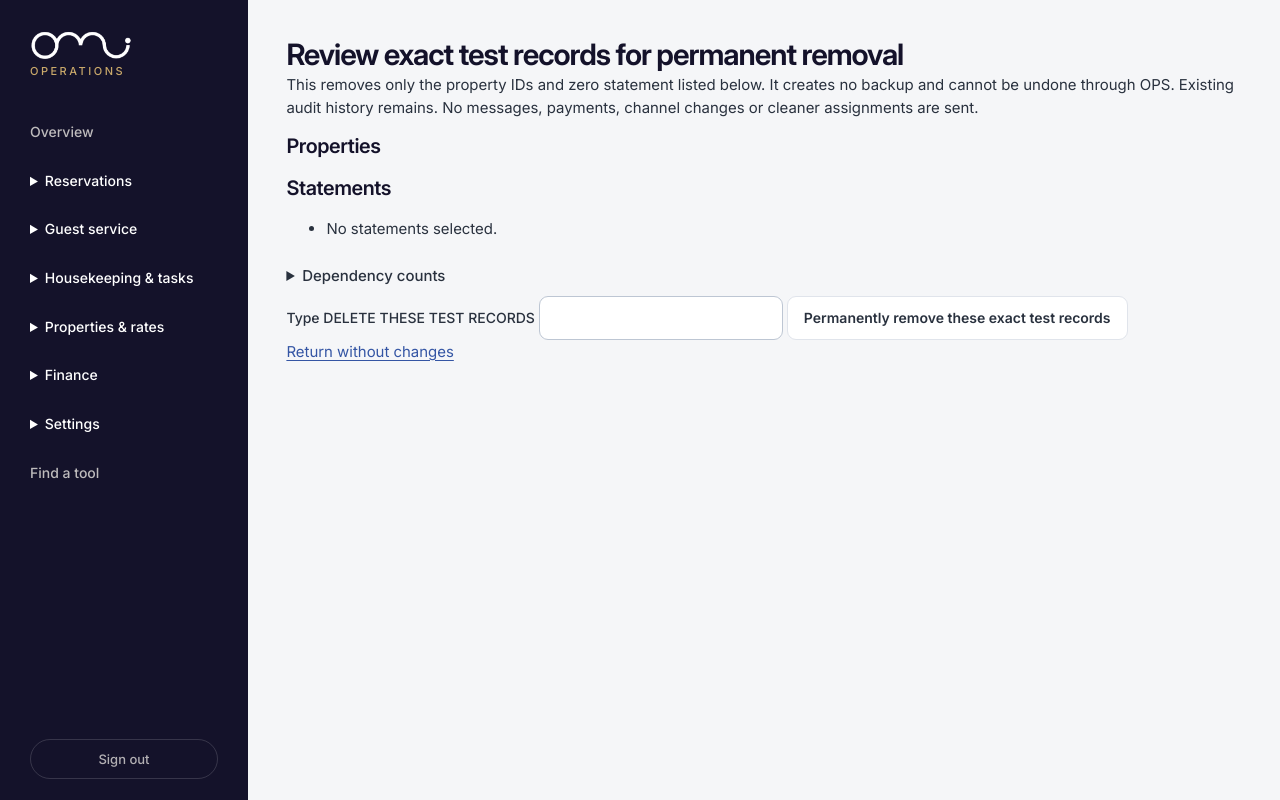
After one commit to Oceanorealty/omi-holiday-ops, a Python web app: template app/templates/property_cleanup.html in a window 1280 px wide. The commit adds this page. Run offline with Jinja, Linux system fonts and the light colour scheme; the template is opened without the code that fills it, so the values that code supplies are empty.

Commit message:
Use normal property workflows and remove obsolete trial entry

```diff
--- a/app/templates/base.html
+++ b/app/templates/base.html
@@ -17,7 +17,6 @@
     {% from '_navigation.html' import groups, selected %}
     <nav id="primary-navigation" class="primary-nav" aria-label="Main navigation">
       <a href="/operations" class="{{ selected(request.url.path, '/operations') if request.url.path == '/operations' else '' }}">Overview</a>
-      <a href="/operations/internal-test" class="{{ 'active' if request.url.path.startswith('/operations/internal-test') else '' }}">Internal test · 真实房源空转</a>
       {% for label, links in groups %}
       {% set state = namespace(active=false) %}{% for href, title, description in links %}{% if selected(request.url.path, href)|trim %}{% set state.active = true %}{% endif %}{% endfor %}
       <details class="nav-group{% if state.active %} current-group{% endif %}"{% if state.active %} open{% endif %}>
--- a/app/templates/operations.html
+++ b/app/templates/operations.html
@@ -1,8 +1,6 @@
 {% extends "base.html" %}
 {% block title %}Operations overview — Omi Holiday{% endblock %}
 {% block content %}
-<section class="card" aria-label="Internal property test workspace"><h2>真实房源 · 内部空转测试</h2><p>{{ internal_trial_source_count }} 个真实平台 listing 来源资料；实体公寓与单元号仍待核对。模拟订单、清洁和任务不进入正式业务流程。</p><p><a class="btn" href="/operations/internal-test">打开真实房源卡片并开始空转</a></p>
-{% if internal_trial_property_cards %}<ul>{% for card in internal_trial_property_cards %}<li><a href="/operations/internal-test?q={{ card.payload.source_id|urlencode }}">{{ card.payload.title }}</a> · {{ card.payload.suburb or '地区未提供' }}</li>{% endfor %}</ul>{% endif %}</section>
 <div class="page-head"><h1>Operations overview</h1><p class="muted">Resolve gaps before they affect a guest or an owner.</p></div>
 <nav class="quick-actions" aria-label="Common actions">
 <a class="quick-action" href="/operations/calendar"><strong>Open calendar</strong><span>Check dates and availability</span></a>
--- /dev/null
+++ b/app/templates/property_cleanup.html
@@ -0,0 +1,16 @@
+{% extends 'base.html' %}
+{% block title %}Review fixture removal — Omi Holiday{% endblock %}
+{% block content %}
+<h1>Review exact test records for permanent removal</h1>
+<p>This removes only the property IDs and zero statement listed below. It creates no backup and cannot be undone through OPS. Existing audit history remains. No messages, payments, channel changes or cleaner assignments are sent.</p>
+<h2>Properties</h2><ul>{% for p in report.properties %}<li>#{{ p.id }} · {{ p.name }} · {{ 'Published' if p.published else 'Unpublished' }}</li>{% endfor %}</ul>
+<h2>Statements</h2><ul>{% for s in report.statements %}<li>#{{ s.id }} · property #{{ s.property_id }} · {{ s.period }} · entirely zero: {{ s.all_amounts_zero }} · eligible: {{ s.eligible }}</li>{% else %}<li>No statements selected.</li>{% endfor %}</ul>
+<details><summary>Dependency counts</summary><ul>{% for r in report.references %}<li>{{ r.reference }}: {{ r.count }}</li>{% endfor %}</ul></details>
+{% if report.blockers %}<h2>Removal blocked</h2><ul>{% for b in report.blockers %}<li>{{ b }}</li>{% endfor %}</ul>
+{% else %}<form method="post">
+<input type="hidden" name="target_ids" value="{{ target_ids }}"><input type="hidden" name="statement_ids" value="{{ statement_ids }}">
+<input type="hidden" name="digest" value="{{ report.digest }}"><input type="hidden" name="token" value="{{ token }}">
+<label>Type DELETE THESE TEST RECORDS <input name="confirmation" required autocomplete="off"></label>
+<button class="btn" type="submit">Permanently remove these exact test records</button>
+</form>{% endif %}<p><a href="/properties">Return without changes</a></p>
+{% endblock %}
```
Also changed, not shown: app/templates/dashboard.html (+0 -13 lines).
